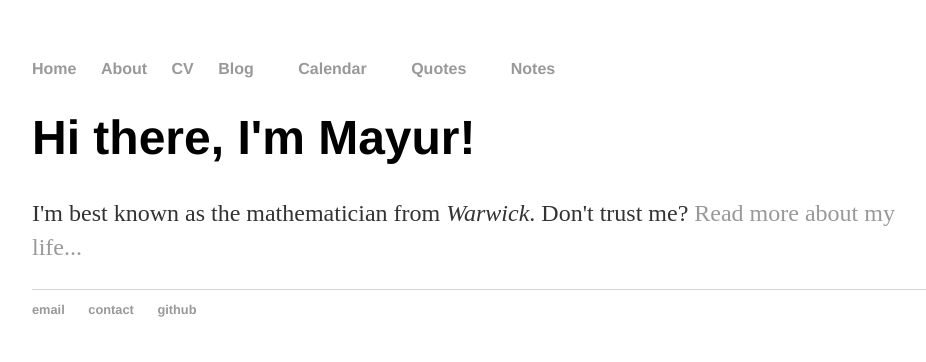
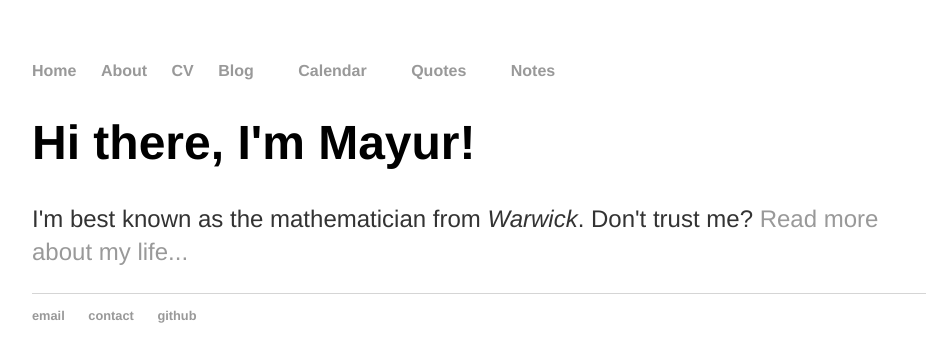
Before and after one commit to mdave16/mdave16.github.io, a Jekyll site: the page built from index.html, in a window 1280 px wide. Shown: the top 362 px of the page, without its empty margins (160-1086 px from the left). Built offline with Jekyll 4.4.1, drawn with Linux system fonts in a browser that asks for light colours; nearby versions of some CDN libraries.

Commit message:
Update main.css

```diff
--- a/css/main.css
+++ b/css/main.css
@@ -3,8 +3,11 @@ body {
 	width: 70%;
 }
 
+* {
+	font-family: 'Helvetica', 'Arial', 'Sans-Serif';
+}
+
 nav ul, footer ul {
-	font-family: 'Helvetica', 'Arial', 'Sans-Serif';
 	padding: 0; /*px*/
 	list-style: none;
 	font-weight: bold;
@@ -30,11 +33,15 @@ a:hover {
 
 h1 {
 	font-size: 3em;
-	font-family: 'Helvetica', 'Arial', 'Sans-Serif';
 }
 
 p {
 	font-size: 1.5em;
+	line-height: 1.4em;
+	color: #333;
+}
+
+ul {
 	line-height: 1.4em;
 	color: #333;
 }
```
